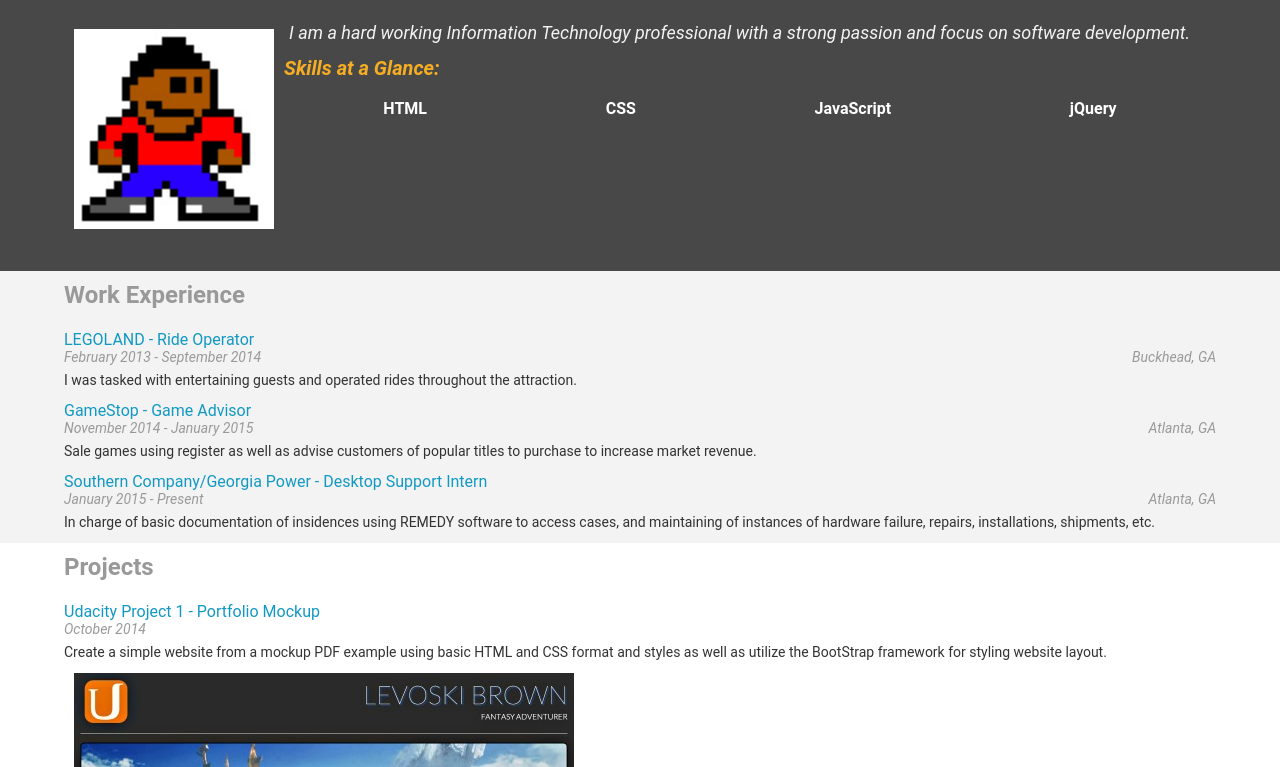
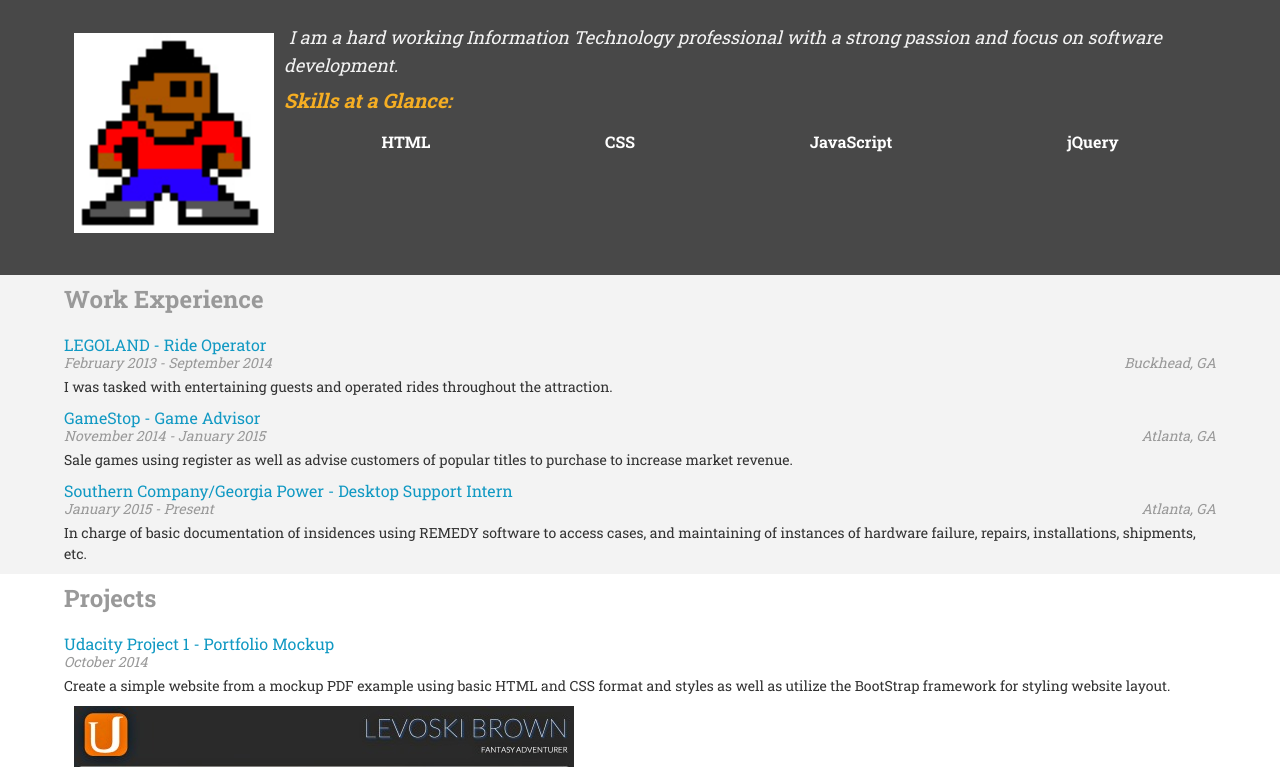
Before and after one commit to Levoski/Project-2---Interactive-Resume, a plain HTML site: page index.html in a window 1280 px wide. Shown: the part 121-888 px from the top of the page. Drawn offline with Linux system fonts and the light colour scheme; some packages are replaced by stand-ins of ours.

Commit message:
Google Font
Added Google font style

```diff
--- a/css/style.css
+++ b/css/style.css
@@ -1,7 +1,7 @@
 * {
   padding:0;
   margin:0;
-  font-family: 'Roboto', sans-serif;
+  font-family: 'Roboto Slab', serif;
 }
 
 .clearfix {
--- a/index.html
+++ b/index.html
@@ -23,6 +23,7 @@
 
   <!-- Load the page styles. -->
   <link href="css/style.css" rel="stylesheet" type="text/css">
+  <link href='http://fonts.googleapis.com/css?family=Roboto+Slab:400,700,300,100' rel='stylesheet' type='text/css'>
 
   <!-- jQuery is a common JavaScript library for reading and making changes to the
   Document Object Model (DOM). The DOM is a tree that contains information
```
